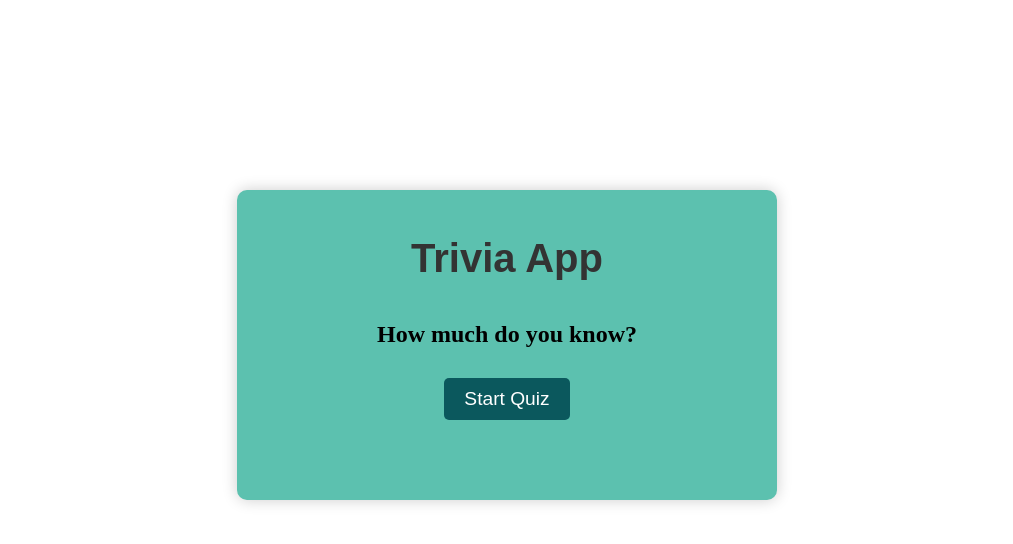
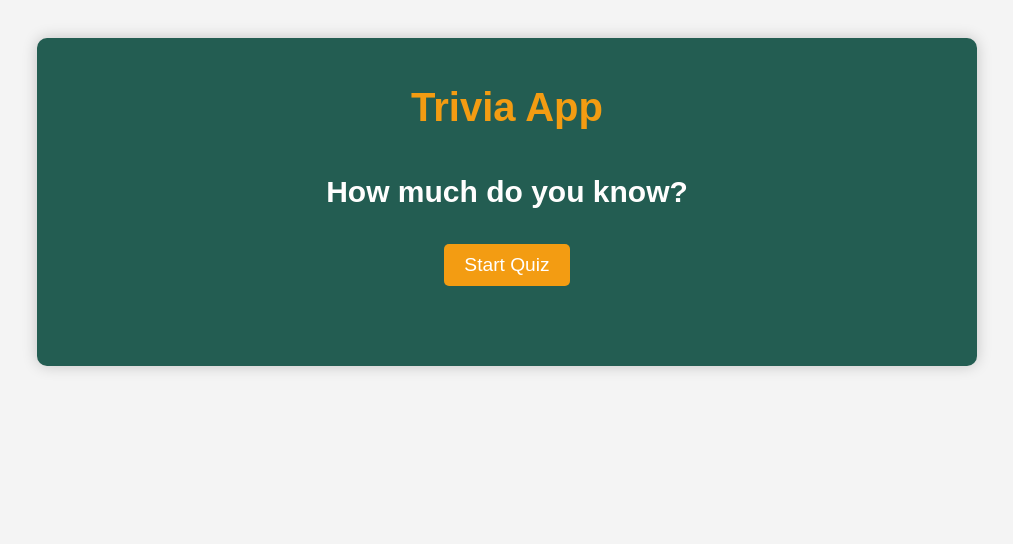
Before and after one commit to MBHunter88/brain_buster_quiz_app, a React (Vite) app in the folder client/: page / in a window 1280 px wide. Shown: the top 544 px of the page, without its empty margins (133-1146 px from the left). Built offline with nearby package versions, Linux system fonts and the light colour scheme.

Commit message:
adjusted styling for accessibility and added media queries

```diff
--- a/client/src/App.css
+++ b/client/src/App.css
@@ -1,26 +1,25 @@
-/* #root {
-  max-width: 1280px;
-  margin: 0 auto;
-  padding: 2rem;
-  text-align: center;
-} */
+body {
+  font-size: 16px;
+  padding: 10px;
+  font-family: Arial, sans-serif;
+  color: #fffefe;
+  background-color: #f4f4f4;
+}
 
 .app-container {
   max-width: 500px;
   margin: 0 auto;
-  margin-top: 15%;
   padding: 20px;
   padding-bottom: 70px;
-  background-color: #5cc1af;
+  background-color: #235d52;
   border-radius: 10px;
   box-shadow: 0 0 15px rgba(0, 0, 0, 0.2);
   text-align: center;
 }
 
 h1 {
-  font-family: 'Arial', sans-serif;
   font-size: 2.5rem;
-  color: #333;
+  color: #f39c12;
   margin-bottom: 20px;
 }
 
@@ -31,7 +30,7 @@ h1 {
 }
 
 .main-menu button {
-  background-color: #0b585d;
+  background-color: #f39c12;
   color: white;
   padding: 10px 20px;
   margin: 10px 0;
@@ -40,6 +39,10 @@ h1 {
   font-size: 1.2rem;
   cursor: pointer;
   transition: background-color 0.3s ease;
+}
+
+.main-menu button:hover {
+  background-color: #e67e22;
 }
 
 .question-display {
@@ -56,20 +59,19 @@ h1 {
 }
 
 .answers-display button {
-  background-color: #0b585d;
+  background-color: #f39c12;
   color: white;
   padding: 10px 20px;
   border: none;
   border-radius: 5px;
-  font-size: 1rem;
+  font-size: 1.5rem;
   cursor: pointer;
   transition: background-color 0.3s ease;
-  width: 100%;
-  max-width: 300px;
+  width: 100%; /* Default width for mobile */
 }
 
 .answers-display button:hover {
-  background-color: #2980b9;
+  background-color: #e67e22;
 }
 
 .answers-display button:disabled {
@@ -79,9 +81,10 @@ h1 {
 
 .next-question {
   margin-top: 20px;
+  margin-bottom: 30px;
   padding: 10px 15px;
-  background-color: #2a4344;
-  color: rgb(255, 255, 255);
+  background-color: #2ecc71;
+  color: white;
   border: none;
   border-radius: 5px;
   font-size: 1rem;
@@ -90,15 +93,16 @@ h1 {
 }
 
 .next-question:hover {
-  background-color: #27ae60;
+  background-color: #2ecc71;
 }
 
 .scoreBoard {
   margin-top: 20px;
+  max-width: 200px;
+  margin: 0 auto;
   padding: 10px;
   background-color: #f7f9fc;
   border-radius: 5px;
-
 }
 
 .scoreBoard h2 {
@@ -108,9 +112,12 @@ h1 {
 
 .end-screen {
   margin-top: 15px;
+  max-width: 50%;
+  margin: 0 auto;
   padding: 20px;
-  background-color: #dedddd;
+  background-color: #e4e2e2;
   border-radius: 10px;
+  color: #2c3e50;
 }
 
 .end-screen h2 {
@@ -119,7 +126,7 @@ h1 {
 }
 
 .end-screen button {
-  background-color: #2a4344;
+  background-color: #235d52;
   color: white;
   padding: 10px 15px;
   border: none;
@@ -130,5 +137,37 @@ h1 {
 }
 
 .end-screen button:hover {
-  background-color: #27ae60;
+  background-color: #2ecc71;
 }
+
+/* Media queries for tablet (768px and up) */
+@media screen and (min-width: 768px) {
+  body {
+      font-size: 18px;
+      padding: 20px;
+  }
+
+  .app-container {
+      max-width: 700px;
+  }
+
+  .answers-display button {
+      width: 80%;
+  }
+}
+
+/* Media queries for desktop (1024px and up) */
+@media screen and (min-width: 1024px) {
+  body {
+      font-size: 20px;
+      padding: 30px;
+  }
+
+  .app-container {
+      max-width: 900px;
+  }
+
+  .answers-display button {
+      width: 70%;
+  }
+}
```
